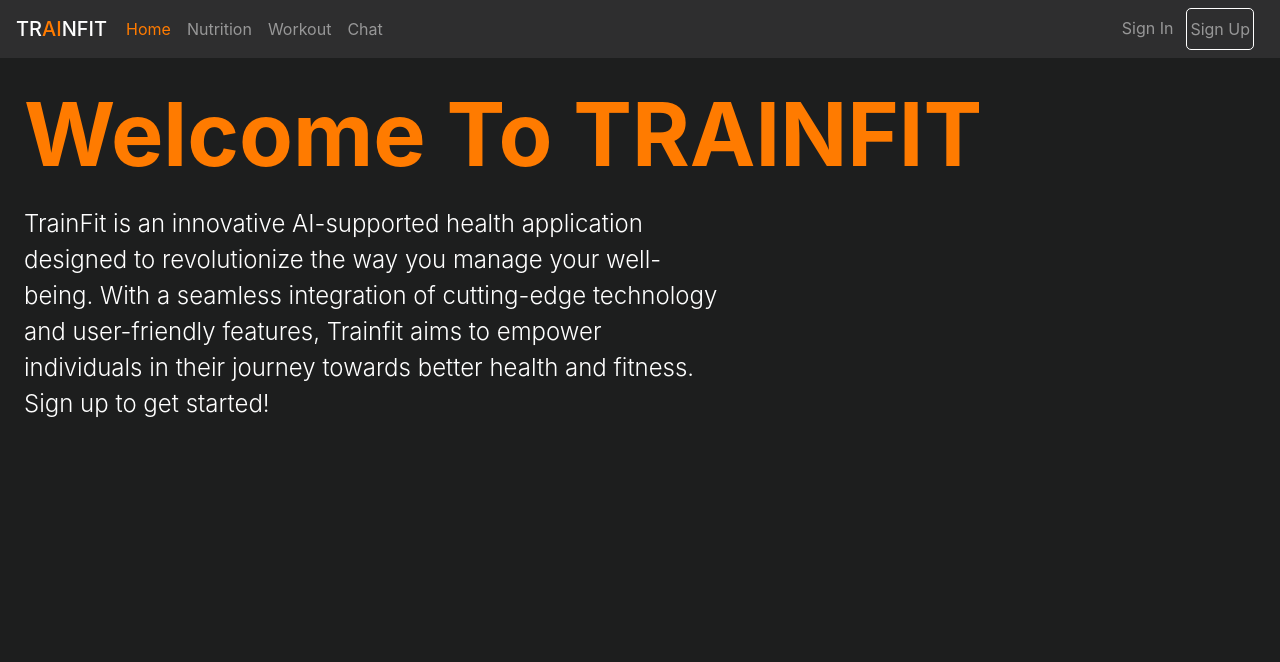
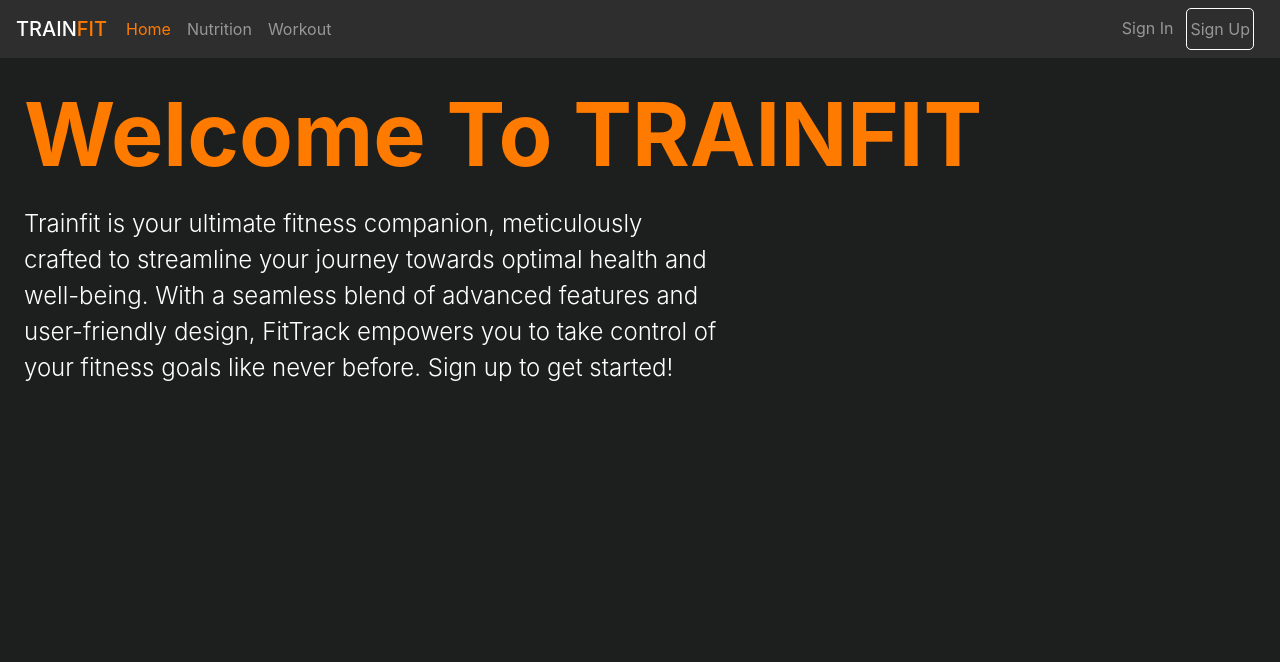
Before and after one commit to Cj-6/TrainFit, a Flask app: page / in a window 1280 px wide. Shown: the top 662 px of the page. Run offline with Flask 3, Linux system fonts and the light colour scheme; some libraries are stand-ins or nearby versions.

Commit message:
Fixing AI things

```diff
--- a/app.py
+++ b/app.py
@@ -21,13 +21,6 @@ app.secret_key = os.getenv('APP_SECRET_KEY')
 def index():
     userID = session.get('userID')
     return render_template('index.html', active_page='home')
-
-
-#chat
-@app.get("/chat")
-def chat():
-    return render_template("chat.html", active_page='chat')
-
 
 #workout get
 @app.get('/workout')
--- a/templates/_layout.html
+++ b/templates/_layout.html
@@ -15,7 +15,7 @@
 
 <body>
     <nav class="navbar navbar-expand-lg navbar-dark">
-        <h1 class="navbar-brand">TR<span style="color:#FF7B00;">AI</span>NFIT</h1>
+        <h1 class="navbar-brand">TRAIN<span style="color:#FF7B00;">FIT</span></h1>
         <button class="navbar-toggler" type="button" data-toggle="collapse" data-target="#navbarNav"
             aria-controls="navbarNav" aria-expanded="false" aria-label="Toggle navigation">
             <span class="navbar-toggler-icon"></span>
@@ -30,9 +30,6 @@
                 </li>
                 <li class="nav-item {% if active_page == 'workout' %}active{% endif %}">
                     <a class="nav-link" href="/workout">Workout</a>
-                </li>
-                <li class="nav-item {% if active_page == 'chat' %}active{% endif %}">
-                    <a class="nav-link" href="/chat">Chat</a>
                 </li>
                 {% if 'userID' in session %}
                 <li class="nav-item {% if active_page == 'profile' %}active{% endif %}">
--- a/templates/index.html
+++ b/templates/index.html
@@ -6,10 +6,9 @@
 <div>
     <div class="p-4">
         <h1 class="display-2 fw-bold bold-orange-title">Welcome To <span class="white-title">TRAINFIT</span></h1>
-        <p class="lead fs-4 description">TrainFit is an innovative AI-supported health application designed
-            to revolutionize the way you manage your well-being. With a seamless integration
-            of cutting-edge technology and user-friendly features, Trainfit aims to empower
-            individuals in their journey towards better health and fitness.
+        <p class="lead fs-4 description">Trainfit is your ultimate fitness companion, meticulously crafted to streamline
+            your journey towards optimal health and well-being. With a seamless blend of advanced features and
+            user-friendly design, FitTrack empowers you to take control of your fitness goals like never before.
         {% if 'userID' not in session %}
         Sign up to get started!</p>
         {% endif %}
```
Also changed, not shown: requirements.txt (+22 -0 lines), templates/chat.html (deleted, +0 -13 lines), templates/profile.html (+35 -0 lines).
